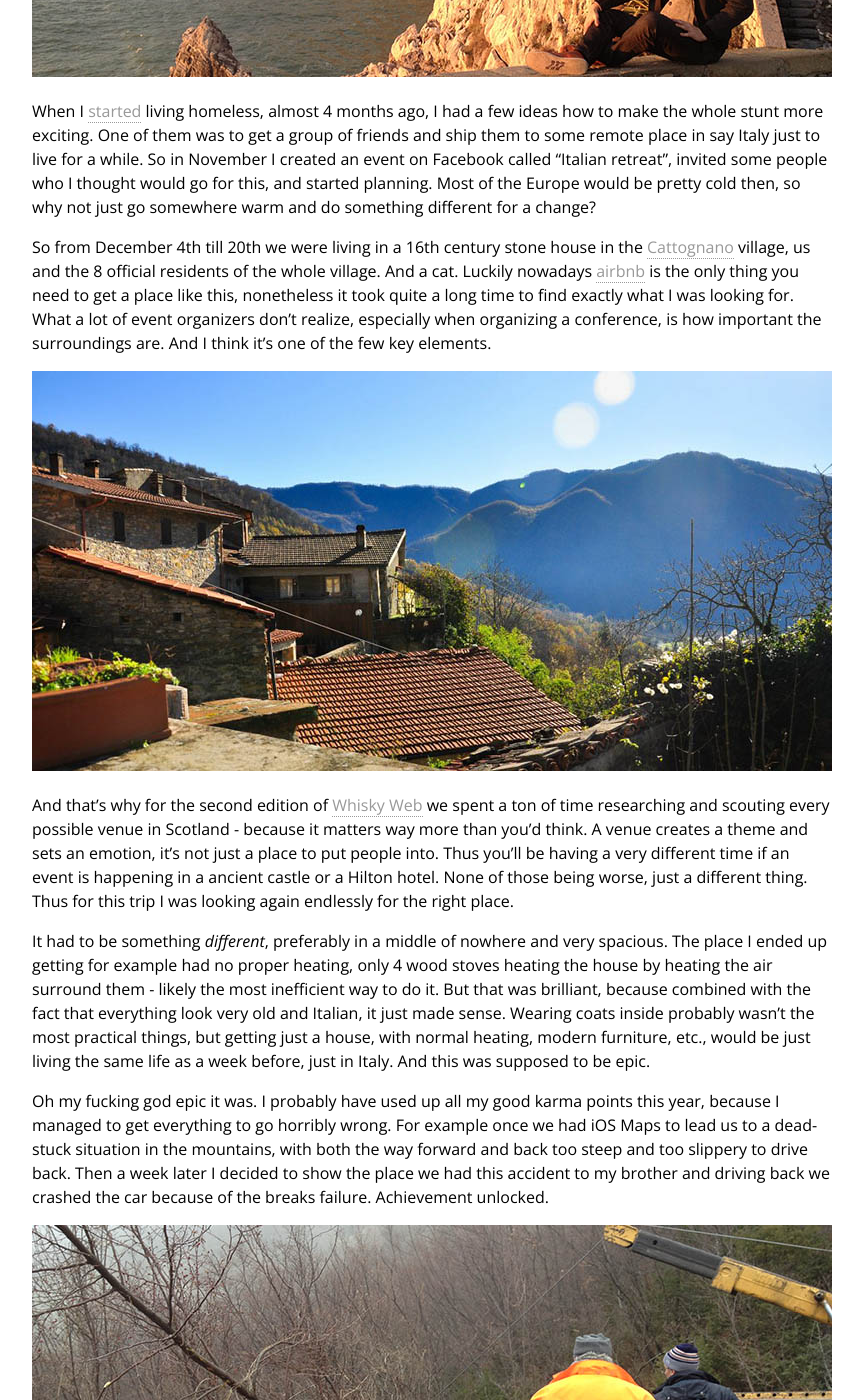
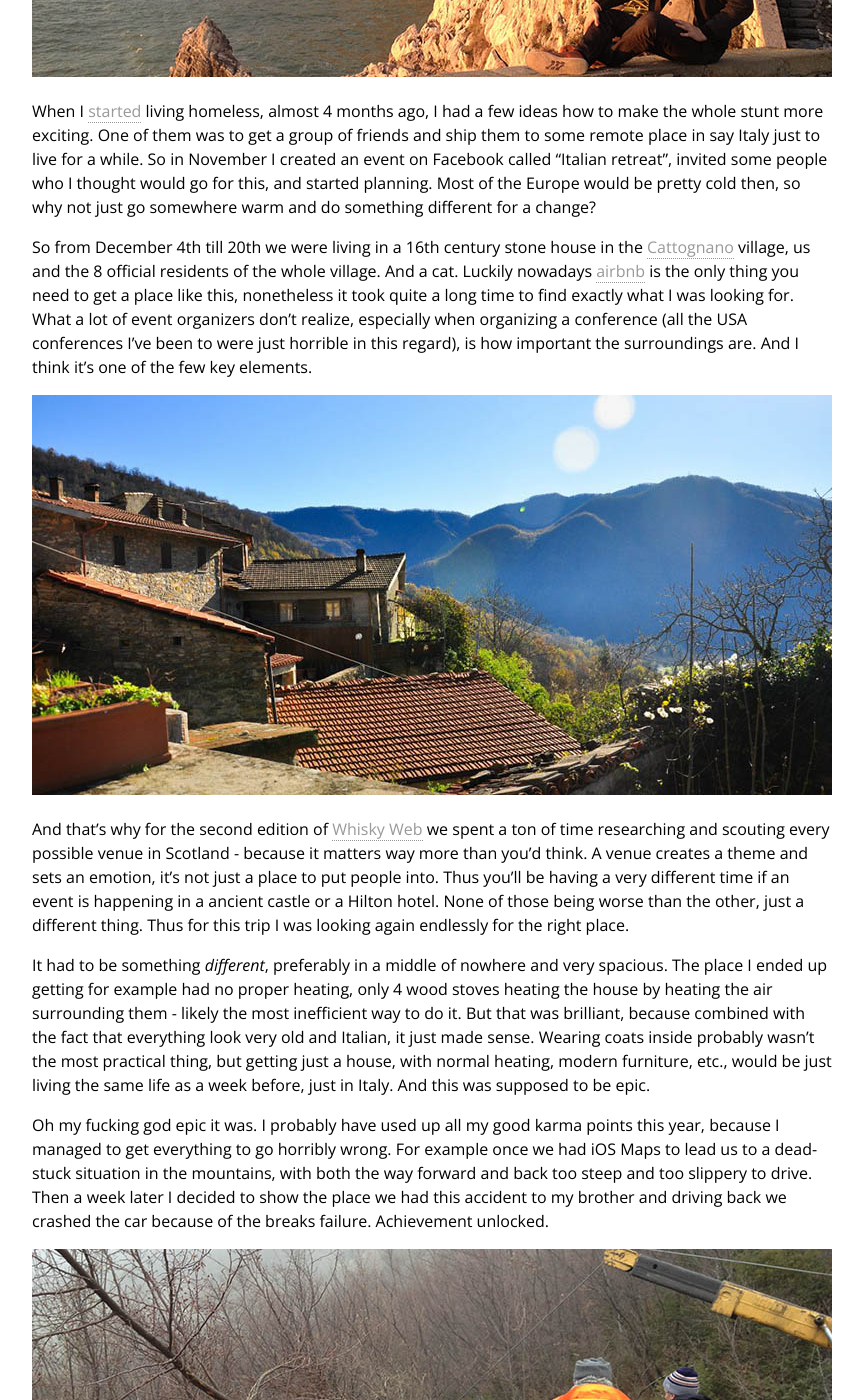
Before and after one commit to juokaz/juokaz.com, a Jekyll site: the page built from _posts/2012-12-21-love-and-horror-of-the-italian-retreat.markdown, in a window 1280 px wide and 1400 px high, scrolled down 835 px. Shown: the whole window, without its empty margins (208-1071 px from the left). Built offline with Jekyll 4.4.1, drawn with Linux system fonts in a browser that asks for light colours; comment, search, counter and statistics services are not loaded; some of the changed text lies outside the part shown.

Commit message:
Fixing mistakes

```diff
--- a/_posts/2012-12-21-love-and-horror-of-the-italian-retreat.markdown
+++ b/_posts/2012-12-21-love-and-horror-of-the-italian-retreat.markdown
@@ -19,28 +19,28 @@
 
 When I [started](/blog/living-homeless.html) living homeless, almost 4 months ago, I had a few ideas how to make the whole stunt more exciting. One of them was to get a group of friends and ship them to some remote place in say Italy just to live for a while. So in November I created an event on Facebook called "Italian retreat", invited some people who I thought would go for this, and started planning. Most of the Europe would be pretty cold then, so why not just go somewhere warm and do something different for a change?
 
-So from December 4th till 20th we were living in a 16th century stone house in the [Cattognano](http://maps.google.co.uk/maps?q=Via+Catognano,+Cattognano,+Massa-Carrara,+Italy&hl=en&sll=53.800651,-4.064941&sspn=9.363881,26.477051&oq=via+catognano+&hnear=Via+Catognano,+Cattognano,+Massa-carrara,+Toscana,+Italy&t=m&z=16) village, us and the 8 official residents of the whole village. And a cat. Luckily nowadays [airbnb](http://www.airbnb.com/) is the only thing you need to get a place like this, nonetheless it took quite a long time to find exactly what I was looking for. What a lot of event organizers don't realize, especially when organizing a conference, is how important the surroundings are. And I think it's one of the few key elements.
+So from December 4th till 20th we were living in a 16th century stone house in the [Cattognano](http://maps.google.co.uk/maps?q=Via+Catognano,+Cattognano,+Massa-Carrara,+Italy&hl=en&sll=53.800651,-4.064941&sspn=9.363881,26.477051&oq=via+catognano+&hnear=Via+Catognano,+Cattognano,+Massa-carrara,+Toscana,+Italy&t=m&z=16) village, us and the 8 official residents of the whole village. And a cat. Luckily nowadays [airbnb](http://www.airbnb.com/) is the only thing you need to get a place like this, nonetheless it took quite a long time to find exactly what I was looking for. What a lot of event organizers don't realize, especially when organizing a conference (all the USA conferences I've been to were just horrible in this regard), is how important the surroundings are. And I think it's one of the few key elements.
 
 <img src="/blog/images/house-in-italy.jpg" alt="" />
 
-And that's why for the second edition of [Whisky Web](http://whiskyweb.co.uk/) we spent a ton of time researching and scouting every possible venue in Scotland - because it matters way more than you'd think. A venue creates a theme and sets an emotion, it's not just a place to put people into. Thus you'll be having a very different time if an event is happening in a ancient castle or a Hilton hotel. None of those being worse, just a different thing. Thus for this trip I was looking again endlessly for the right place.
+And that's why for the second edition of [Whisky Web](http://whiskyweb.co.uk/) we spent a ton of time researching and scouting every possible venue in Scotland - because it matters way more than you'd think. A venue creates a theme and sets an emotion, it's not just a place to put people into. Thus you'll be having a very different time if an event is happening in a ancient castle or a Hilton hotel. None of those being worse than the other, just a different thing. Thus for this trip I was looking again endlessly for the right place.
 
-It had to be something *different*, preferably in a middle of nowhere and very spacious. The place I ended up getting for example had no proper heating, only 4 wood stoves heating the house by heating the air surround them - likely the most inefficient way to do it. But that was brilliant, because combined with the fact that everything look very old and Italian, it just made sense. Wearing coats inside probably wasn't the most practical things, but getting just a house, with normal heating, modern furniture, etc., would be just living the same life as a week before, just in Italy. And this was supposed to be epic.
+It had to be something *different*, preferably in a middle of nowhere and very spacious. The place I ended up getting for example had no proper heating, only 4 wood stoves heating the house by heating the air surrounding them - likely the most inefficient way to do it. But that was brilliant, because combined with the fact that everything look very old and Italian, it just made sense. Wearing coats inside probably wasn't the most practical thing, but getting just a house, with normal heating, modern furniture, etc., would be just living the same life as a week before, just in Italy. And this was supposed to be epic.
 
-Oh my fucking god epic it was. I probably have used up all my good karma points this year, because I managed to get everything to go horribly wrong. For example once we had iOS Maps to lead us to a dead-stuck situation in the mountains, with both the way forward and back too steep and too slippery to drive back. Then a week later I decided to show the place we had this accident to my brother and driving back we crashed the car because of the breaks failure. Achievement unlocked.
+Oh my fucking god epic it was. I probably have used up all my good karma points this year, because I managed to get everything to go horribly wrong. For example once we had iOS Maps to lead us to a dead-stuck situation in the mountains, with both the way forward and back too steep and too slippery to drive. Then a week later I decided to show the place we had this accident to my brother and driving back we crashed the car because of the breaks failure. Achievement unlocked.
 
 <img src="/blog/images/car-rescue.jpg" alt="" />
 
 Both times resulting in asking locals for help, hours on a call with Hertz emergency services, sleeping in random hotels to spend the nights, walking for miles to not freeze to death, etc. We still have this to resolve with Hertz, because they are claiming it was my fault and want me to pay for the damages. Which is not going to happen. But oh well, we lived at least. Others had a tire explosion, 100 EUR bill eated by a toll machine, credit cards getting frozen for anti-fraud reasons, flights canceled or rerouted, and more. And this was the best thing which could have happened.
 
-You see, moments like this are what make trips like this epic. Going to Rome for a week, walking all days to look at the historical monuments and eating a pizza at some place, is going to be a trip you are not going to remember after a month. I'm pretty sure me and likely everyone else will remember this for the rest of their lives. Because we lived through this chaos and stress together, it might seem like a big deal to crash a car (given you don't suffer injuries), but a second later you are on a path to make things right again. Not crying for a week how dangerous it was and how all of you could have died. You didn't, make it a memory.
+You see, moments like this are what make trips like this epic. Going to Rome for a week, walking all days to look at the historical monuments and eating a pizza at some place, is going to be a trip you are not going to remember after a month. I'm pretty sure me and likely everyone else will remember this for the rest of their lives. Because we lived through this chaos and stress together; it might seem like a big deal to crash a car (given you don't suffer injuries), but a second later you are on a path to make things right again. Not crying for a week how dangerous it was and how all of you could have died. You didn't, make it a memory.
 
 <img src="/blog/images/mountains-in-italy.jpg" alt="" />
 
 Getting past the horrible moments we had, it was filled with joy too. Italy obviously wasn't as warm as it is during the summer, captain obvious right here, but it was mainly sunny, warm and refreshing. Driving in the mountains north of the place we lived was spectacular (and stomach-upsetting to everyone in my car, sorry), visiting places like [Portovenere](http://maps.google.co.uk/maps?q=portovenere&hl=en&sll=44.335636,10.103302&sspn=0.369818,0.827408&hnear=Porto+Venere,+Province+of+La+Spezia,+Liguria,+Italy&t=m&z=13) was unexpectedly beautiful, eating Italian food was, obviously, delicious, and drinking liters of supposedly-awesome local wine was... very fun.
 
-I feel very lucky to have 10 friends who did came. There was at least 10 more who were supposed to come, but couldn't because of various complications. To be honest I thought no one would come, because I though it wasn't going to be inviting to a lot of my friends, but hey, I was wrong. I guess it also has to do with trust - people who know me trusted me enough to buy their flights and expect something when landed. If not people, nothing would have been as good as it was, so cheers to the ones who partake in this experience.
+I feel very lucky to have 10 friends who did came. There was at least 10 more who were supposed to come, but couldn't because of various complications. To be honest I thought no one would come, because I thought it wasn't going to be inviting to a lot of my friends, but hey, I was wrong. I guess it also has to do with trust - people who know me trusted me enough to buy their flights and expect something when landed. If not the people, nothing would have been as good as it was, so cheers to the ones who partake in this experience.
 
-I'm going to be organizing something like this again, and you are probably invited. It might be Italy again, because I learned that Hertz [rents](http://www.insideline.com/lotus/evora/rent-a-lotus-evora-from-hertz-europe.html) Lotus Evora's, and given how great the roads are Italy for cars like this, it should be pretty... stomach-upsetting again. It might somewhere else, though. It was a somewhat expensive, but a very fulfilling endeavor to pursue, and I sure hope I'll find people to do something like this again. It was indeed epic (albeit different kind of epic than most expected). As promised.
+I'm going to be organizing something like this again, and you are probably invited. It might be Italy again, because I learned that Hertz [rents](http://www.insideline.com/lotus/evora/rent-a-lotus-evora-from-hertz-europe.html) Lotus Evora's, and given how great the roads in Italy are for cars like this, it should be pretty... stomach-upsetting, again. It might somewhere else, though. It was a somewhat expensive, but a very fulfilling endeavor to pursue, and I sure hope I'll find people to do something like this again. It was indeed epic (albeit different kind of epic than most expected). As promised.
 
 *\*all photos done by me, Ignas Kaziukėnas and Jonas Simanavičius*
```
